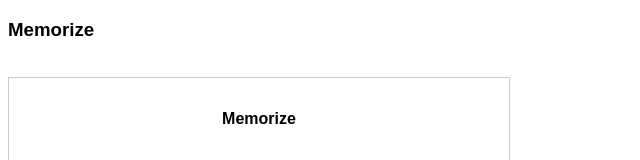
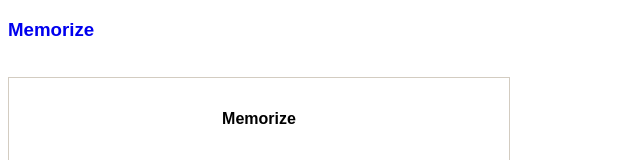
Before and after one commit to crisstanza/memorize, a plain HTML site: page index.html in a window 1280 px wide. Shown: the top 160 px of the page, without its empty margins (0-640 px from the left). Drawn offline with Linux system fonts and the light colour scheme.

Commit message:
Update index.html

```diff
--- a/index.html
+++ b/index.html
@@ -9,7 +9,7 @@
 		<script type="text/javascript" src="js/js.js"></script>
 	</head>
 	<body>
-		<h3>Memorize</h3>
+		<h3><a href="./index.html">Memorize</a></h3>
 		<br />
 		<div id="tela-inicial" class="Tela Show">
 			<h4>Memorize</h4>
```
